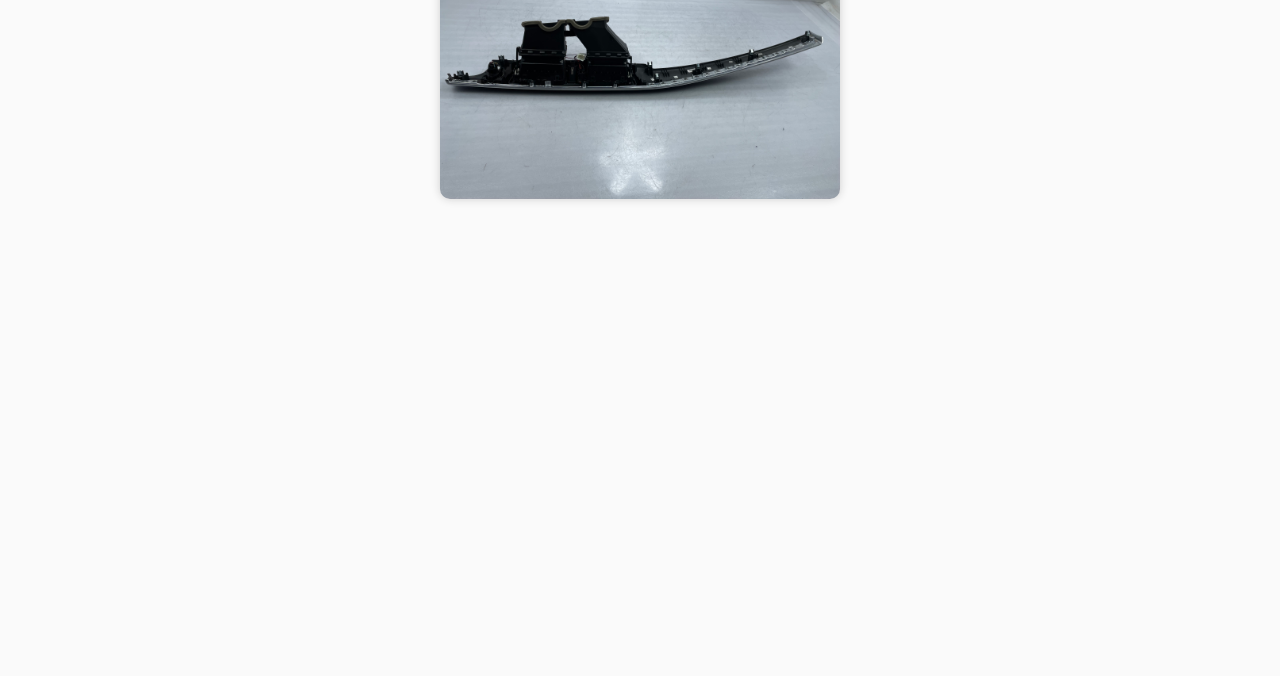
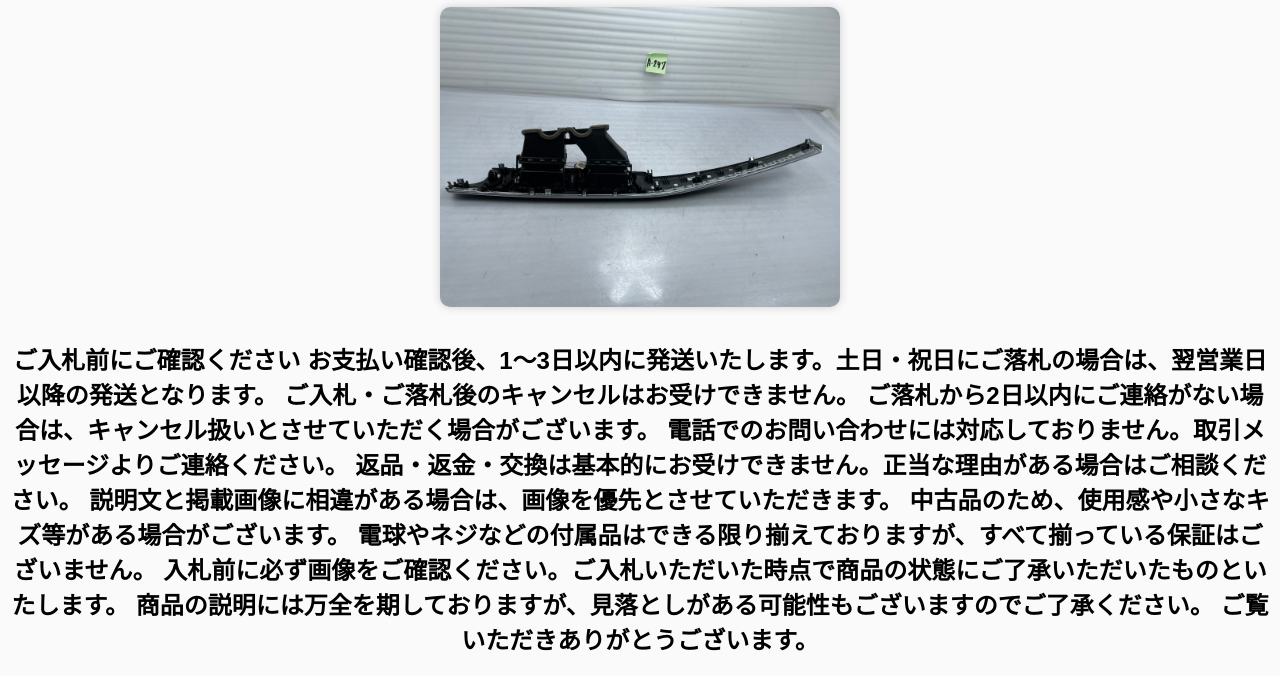
Before and after one commit to hasanisu/my-auction-practice-photos, a plain HTML site: page index.html in a window 1280 px wide. Shown: the part 1799-2475 px from the top of the page. Before the commit the page ends 2020 px from the top, so only its background shows below. Drawn offline with Linux system fonts and the light colour scheme.

Commit message:
Update index.html

```diff
--- a/index.html
+++ b/index.html
@@ -2,15 +2,19 @@
 <html>
 <head>
   <meta charset="UTF-8">
-  <title>My Auction Photos</title>
+  <title>My Yahoo Auction Photos </title>
   <style>
     body { font-family: sans-serif; text-align: center; background: #fafafa; }
     img { width: 400px; margin: 10px; border-radius: 10px; box-shadow: 0 0 8px #ccc; }
   </style>
 </head>
 <body>
-  <h2>My Yahoo Auction Photos</h2>
-  <img src="1.jpg">
+  <h2 style="width=200px, height=200px"> Poduct Decription
+  <p>light lences perfect</p>
+    <p>yellowing: None</p>
+  </h2>
+ <div>
+    <img src="1.jpg">
   <img src="2.jpg">
   <img src="3.jpg">
   <img src="4.jpg">
@@ -21,6 +25,24 @@
   <img src="9.jpg">
   <img src="10.jpg">
   <img src="11.jpg">
+ </div>
+  <div>
+    <h2>
+      ご入札前にご確認ください
+お支払い確認後、1～3日以内に発送いたします。土日・祝日にご落札の場合は、翌営業日以降の発送となります。
+ご入札・ご落札後のキャンセルはお受けできません。
+ご落札から2日以内にご連絡がない場合は、キャンセル扱いとさせていただく場合がございます。
+電話でのお問い合わせには対応しておりません。取引メッセージよりご連絡ください。
+返品・返金・交換は基本的にお受けできません。正当な理由がある場合はご相談ください。
+説明文と掲載画像に相違がある場合は、画像を優先とさせていただきます。
+中古品のため、使用感や小さなキズ等がある場合がございます。
+電球やネジなどの付属品はできる限り揃えておりますが、すべて揃っている保証はございません。
+入札前に必ず画像をご確認ください。ご入札いただいた時点で商品の状態にご了承いただいたものといたします。
+商品の説明には万全を期しておりますが、見落としがある可能性もございますのでご了承ください。
+
+ご覧いただきありがとうございます。
+    </h2>
+  </div>
 </body>
 
 </html>
```
